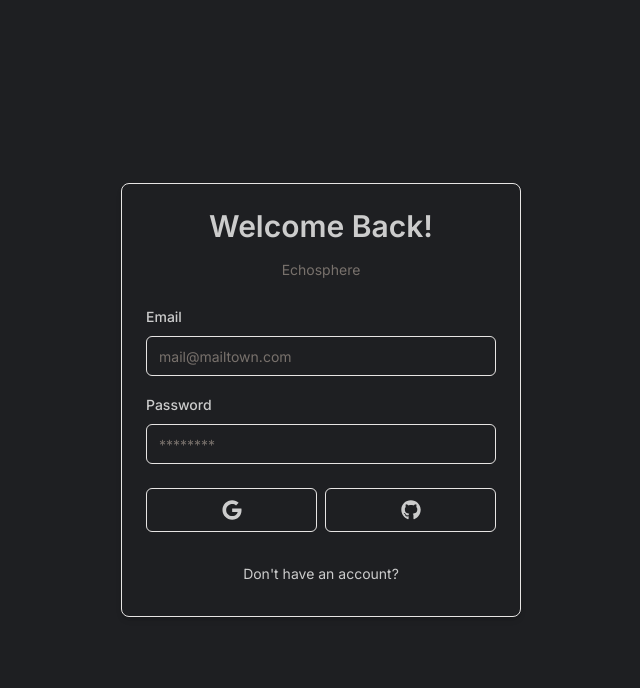
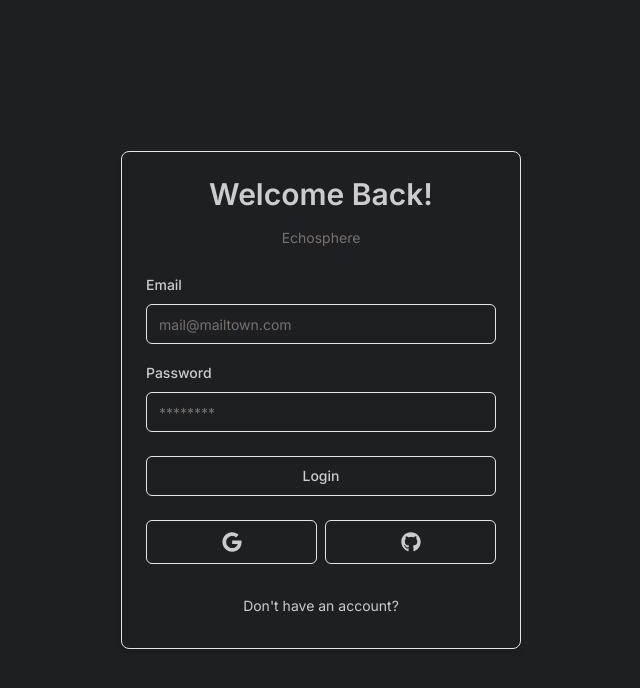
Before and after one commit to Mr-Mercury/echosphere, a Next.js app: page /login in a window 1280 px wide. Shown: the top 688 px of the page, without its empty margins (319-959 px from the left). Built offline with nearby package versions, Linux system fonts and the light colour scheme.

Commit message:
Login form frontend complete?

```diff
--- a/components/auth-components/login-form.tsx
+++ b/components/auth-components/login-form.tsx
@@ -6,6 +6,7 @@ import { zodResolver } from '@hookform/resolvers/zod';
 import { LoginSchema } from '@/schemas';
 import { Input } from '../ui/input';
 import { Form, FormControl, FormField, FormItem, FormLabel, FormMessage } from "../ui/form";
+import { Button } from '../ui/button';
 
 export const LoginForm = ({}) => {
 
@@ -48,6 +49,9 @@ export const LoginForm = ({}) => {
                         </FormItem>
                     )}/>
                 </div>
+                <Button type='submit' className='w-full' variant='outline'>
+                    Login
+                </Button>
             </form>
         </Form>
     )
```
